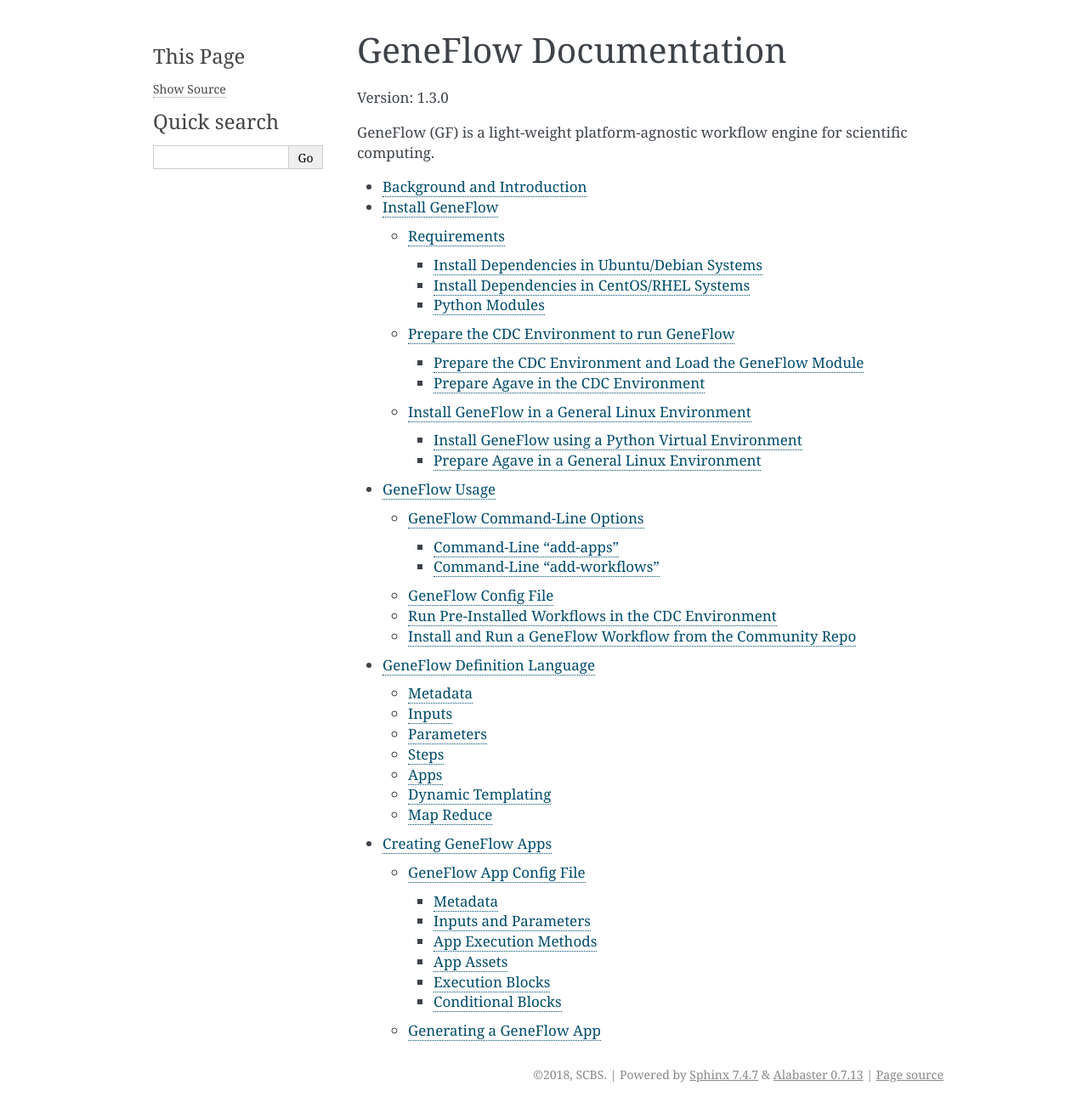
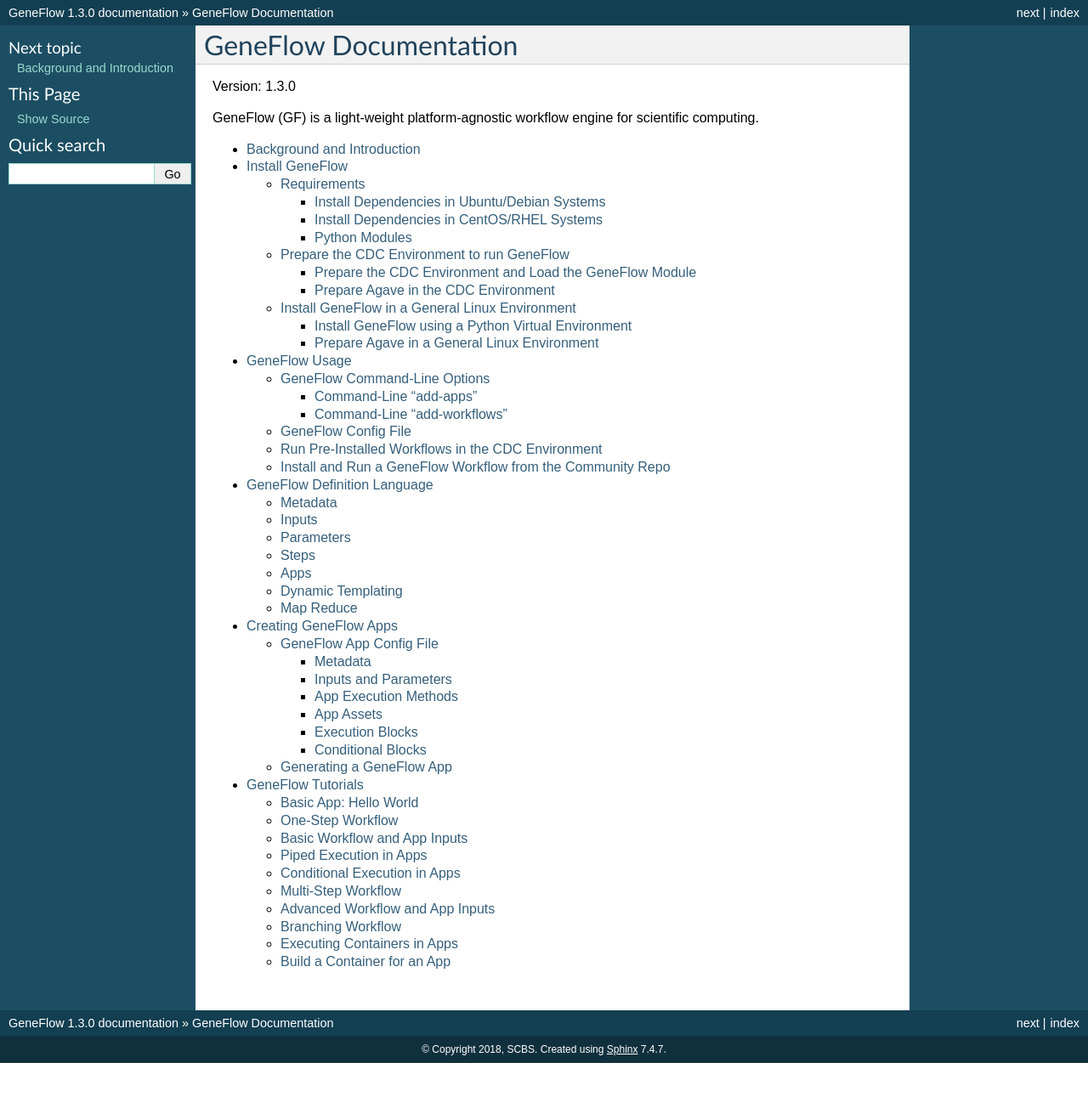
Before and after one commit to CDCgov/geneflow, a Sphinx documentation site: the page built from docs/index.rst, in a window 1280 px wide. Shown: the whole page at 85% size. Built offline with Sphinx 7.4.7, drawn with Linux system fonts in a browser that asks for light colours; after the commit the page ends 1251 px from its top, so only the background shows below that.

Commit message:
add tutorials outline

```diff
--- a/docs/chapters/definition.rst
+++ b/docs/chapters/definition.rst
@@ -1,6 +1,4 @@
 .. definition
-
-.. _definition:
 
 GeneFlow Definition Language
 ============================
--- /dev/null
+++ b/docs/chapters/tutorials.rst
@@ -0,0 +1,21 @@
+.. tutorials
+
+GeneFlow Tutorials
+==================
+
+The following tutorials provide detailed examples for creating and running GeneFlow workflows, apps, and containers.
+
+
+.. toctree::
+   :maxdepth: 2
+
+   tutorials/basic-app
+   tutorials/one-step-workflow
+   tutorials/basic-input
+   tutorials/app-exec-pipe
+   tutorials/app-exec-conditional
+   tutorials/multi-step-workflow
+   tutorials/advanced-input
+   tutorials/branching-workflow
+   tutorials/app-exec-container
+   tutorials/build-app-container
--- /dev/null
+++ b/docs/chapters/tutorials/advanced-input.rst
@@ -0,0 +1,6 @@
+.. advanced-input
+
+Advanced Workflow and App Inputs
+================================
+
+In this tutorial, we will extend the multi-step workflow to handle directory inputs.
--- /dev/null
+++ b/docs/chapters/tutorials/app-exec-conditional.rst
@@ -0,0 +1,6 @@
+.. app-exec-conditional
+
+Conditional Execution in Apps
+=============================
+
+In this tutorial, we will add logic to the "Hello World" app to conditionally execute commands.
--- /dev/null
+++ b/docs/chapters/tutorials/app-exec-container.rst
@@ -0,0 +1,6 @@
+.. app-exec-container
+
+Executing Containers in Apps
+============================
+
+In this tutorial, we will modify the "Hello World" app to execute an existing containerized application.
--- /dev/null
+++ b/docs/chapters/tutorials/app-exec-pipe.rst
@@ -0,0 +1,6 @@
+.. app-exec-pipe
+
+Piped Execution in Apps
+=======================
+
+In this tutorial, we will use pipes to chain multiple execution statements within an app.
--- /dev/null
+++ b/docs/chapters/tutorials/basic-app.rst
@@ -0,0 +1,6 @@
+.. basic-app
+
+Basic App: Hello World
+======================
+
+In this tutorial, we will create a basic GeneFlow app that prints "Hello World!" to a text file.
--- /dev/null
+++ b/docs/chapters/tutorials/basic-input.rst
@@ -0,0 +1,6 @@
+.. basic-input
+
+Basic Workflow and App Inputs
+=============================
+
+In this tutorial, we will extend the previously created workflow and app to process a single input file.
--- /dev/null
+++ b/docs/chapters/tutorials/branching-workflow.rst
@@ -0,0 +1,6 @@
+.. branching-workflow
+
+Branching Workflow
+==================
+
+In this tutorial, we will extend the multi-step workflow to include branching steps.
--- /dev/null
+++ b/docs/chapters/tutorials/build-app-container.rst
@@ -0,0 +1,6 @@
+.. build-app-container
+
+Build a Container for an App
+============================
+
+In this tutorial, we will create a custom container for execution within an app.
--- /dev/null
+++ b/docs/chapters/tutorials/multi-step-workflow.rst
@@ -0,0 +1,6 @@
+.. multi-step-workflow
+
+Multi-Step Workflow
+===================
+
+In this tutorial, we will extend the one-step workflow with additional steps.
--- /dev/null
+++ b/docs/chapters/tutorials/one-step-workflow.rst
@@ -0,0 +1,6 @@
+.. one-step-workflow
+
+One-Step Workflow
+=================
+
+In this tutorial, we will create a one-step workflow that uses the "Hello World" app created in part 1.
--- a/docs/conf.py
+++ b/docs/conf.py
@@ -122,7 +122,7 @@
 # The theme to use for HTML and HTML Help pages.  See the documentation for
 # a list of builtin themes.
 #
-html_theme = 'alabaster'
+html_theme = 'classic'
 
 # Theme options are theme-specific and customize the look and feel of a theme
 # further.  For a list of options available for each theme, see the
--- a/docs/index.rst
+++ b/docs/index.rst
@@ -15,3 +15,4 @@
    chapters/usage
    chapters/definition
    chapters/apps
+   chapters/tutorials
```
